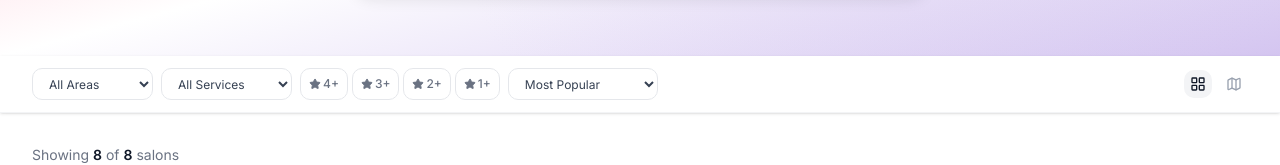
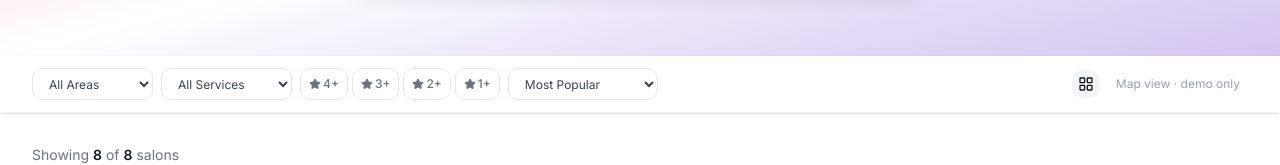
Before and after one commit to anshpatel2212/SuperXgen-HACKX, a Next.js app: page /explore in a window 1280 px wide. Shown: the part 410-575 px from the top of the page. Built offline with nearby package versions, Linux system fonts and the light colour scheme.

Commit message:
fix: connect home search to explore filters

```diff
--- a/src/app/explore/page.tsx
+++ b/src/app/explore/page.tsx
@@ -1,25 +1,22 @@
 "use client"
 
-import { useState, useMemo } from "react"
-import Link from "next/link"
+import { Suspense, useState, useMemo } from "react"
+import { useSearchParams } from "next/navigation"
 import {
   Search,
   SlidersHorizontal,
   Star,
   X,
-  Map,
   LayoutGrid,
   ChevronDown,
   Sparkles,
 } from "lucide-react"
 import { Button } from "@/components/ui/button"
-import { Input } from "@/components/ui/input"
 import { Badge } from "@/components/ui/badge"
 import { Sheet, SheetContent, SheetHeader, SheetTitle, SheetTrigger } from "@/components/ui/sheet"
 import { Separator } from "@/components/ui/separator"
-import { Skeleton } from "@/components/ui/skeleton"
 import { SalonCard } from "@/components/salon/salon-card"
-import { SALONS } from "@/data"
+import { SALONS, SERVICES } from "@/data"
 import { MUMBAI_AREAS, SERVICE_CATEGORIES, cn } from "@/lib/utils"
 import type { SearchFilters } from "@/types"
 
@@ -37,25 +34,69 @@ const defaultFilters: SearchFilters = {
   sort_by: "popularity",
 }
 
+function getInitialFilters(searchParams: URLSearchParams): SearchFilters {
+  const minPrice = Number(searchParams.get("minPrice"))
+  const maxPrice = Number(searchParams.get("maxPrice"))
+  const minRating = Number(searchParams.get("rating"))
+
+  return {
+    ...defaultFilters,
+    query: searchParams.get("q") || "",
+    city: searchParams.get("city") || defaultFilters.city,
+    area: searchParams.get("area") || "",
+    service_type: searchParams.get("service") || "",
+    min_price: Number.isFinite(minPrice) && minPrice > 0 ? minPrice : 0,
+    max_price: Number.isFinite(maxPrice) && maxPrice > 0 ? maxPrice : defaultFilters.max_price,
+    min_rating: Number.isFinite(minRating) && minRating > 0 ? minRating : 0,
+  }
+}
+
 export default function ExplorePage() {
-  const [filters, setFilters] = useState<SearchFilters>(defaultFilters)
-  const [isLoading, setIsLoading] = useState(false)
+  return (
+    <Suspense fallback={<div className="min-h-[60vh] bg-glowgo-cream/20" />}>
+      <ExplorePageFromUrl />
+    </Suspense>
+  )
+}
+
+function ExplorePageFromUrl() {
+  const searchParams = useSearchParams()
+  const searchKey = searchParams.toString()
+
+  return <ExploreResults key={searchKey} initialFilters={getInitialFilters(new URLSearchParams(searchKey))} />
+}
+
+function ExploreResults({ initialFilters }: { initialFilters: SearchFilters }) {
+  const [filters, setFilters] = useState<SearchFilters>(initialFilters)
   const [visibleCount, setVisibleCount] = useState(8)
   const [showMobileFilters, setShowMobileFilters] = useState(false)
-  const [viewMode, setViewMode] = useState<"grid" | "map">("grid")
 
   const filteredSalons = useMemo(() => {
     let result = [...SALONS]
 
     if (filters.query) {
       const q = filters.query.toLowerCase()
+      const matchingSalonIds = new Set(
+        SERVICES.filter(
+          (service) =>
+            service.active &&
+            (service.name.toLowerCase().includes(q) ||
+              service.category.toLowerCase().includes(q) ||
+              service.description.toLowerCase().includes(q))
+        ).map((service) => service.salon_id)
+      )
       result = result.filter(
         (s) =>
           s.name.toLowerCase().includes(q) ||
           s.tagline.toLowerCase().includes(q) ||
           s.area.toLowerCase().includes(q) ||
-          s.description.toLowerCase().includes(q)
+          s.description.toLowerCase().includes(q) ||
+          matchingSalonIds.has(s.id)
       )
+    }
+
+    if (filters.city) {
+      result = result.filter((s) => s.city.toLowerCase() === filters.city.toLowerCase())
     }
 
     if (filters.area) {
@@ -63,23 +104,25 @@ export default function ExplorePage() {
     }
 
     if (filters.service_type) {
-      result = result.filter((s) =>
-        s.description.toLowerCase().includes(filters.service_type.toLowerCase())
+      const serviceQuery = filters.service_type.toLowerCase()
+      const matchingSalonIds = new Set(
+        SERVICES.filter(
+          (service) =>
+            service.active &&
+            (service.category.toLowerCase().includes(serviceQuery) ||
+              service.name.toLowerCase().includes(serviceQuery) ||
+              serviceQuery.includes(service.category.toLowerCase()))
+        ).map((service) => service.salon_id)
       )
+      result = result.filter((salon) => matchingSalonIds.has(salon.id))
     }
 
-    if (filters.min_price > 0) {
-      result = result.filter((s) => {
-        const min = parseInt(s.price_range.replace(/[₹,\s]/g, "").split("-")[0]) || 0
-        return min >= filters.min_price
-      })
-    }
-
-    if (filters.max_price < 100000) {
+    if (filters.min_price > 0 || filters.max_price < 100000) {
       result = result.filter((s) => {
         const parts = s.price_range.replace(/[₹,\s]/g, "").split("-")
-        const max = parseInt(parts[1] || parts[0]) || 0
-        return max <= filters.max_price
+        const salonMin = parseInt(parts[0]) || 0
+        const salonMax = parseInt(parts[1] || parts[0]) || 0
+        return salonMax >= filters.min_price && salonMin <= filters.max_price
       })
     }
 
@@ -88,7 +131,7 @@ export default function ExplorePage() {
     }
 
     if (filters.gender) {
-      result = result.filter((s) => s.gender === filters.gender)
+      result = result.filter((s) => s.gender === filters.gender || s.gender === "unisex")
     }
 
     if (filters.luxury_level) {
@@ -166,8 +209,6 @@ export default function ExplorePage() {
             updateFilter={updateFilter}
             clearFilters={clearFilters}
             activeFilterCount={activeFilterCount}
-            viewMode={viewMode}
-            setViewMode={setViewMode}
             showMobileFilters={showMobileFilters}
             setShowMobileFilters={setShowMobileFilters}
             toggleRating={toggleRating}
@@ -183,18 +224,7 @@ export default function ExplorePage() {
           </p>
         </div>
 
-        {isLoading ? (
-          <div className="grid grid-cols-2 md:grid-cols-3 lg:grid-cols-4 gap-4 sm:gap-6">
-            {Array.from({ length: 8 }).map((_, i) => (
-              <div key={i} className="space-y-3">
-                <Skeleton className="aspect-[4/3] rounded-xl" />
-                <Skeleton className="h-4 w-3/4" />
-                <Skeleton className="h-3 w-1/2" />
-                <Skeleton className="h-8 w-full" />
-              </div>
-            ))}
-          </div>
-        ) : visibleSalons.length === 0 ? (
+        {visibleSalons.length === 0 ? (
           <EmptyState clearFilters={clearFilters} />
         ) : (
           <>
@@ -279,8 +309,6 @@ function FilterBar({
   updateFilter,
   clearFilters,
   activeFilterCount,
-  viewMode,
-  setViewMode,
   showMobileFilters,
   setShowMobileFilters,
   toggleRating,
@@ -289,8 +317,6 @@ function FilterBar({
   updateFilter: (key: keyof SearchFilters, value: string | number | boolean | null) => void
   clearFilters: () => void
   activeFilterCount: number
-  viewMode: "grid" | "map"
-  setViewMode: (v: "grid" | "map") => void
   showMobileFilters: boolean
   setShowMobileFilters: (v: boolean) => void
   toggleRating: (r: number) => void
@@ -501,25 +527,16 @@ function FilterBar({
           </div>
 
           <div className="flex items-center gap-2 shrink-0">
+            <span className="rounded-lg bg-gray-100 p-1.5 text-gray-900" aria-label="Grid view active">
+              <LayoutGrid className="w-4 h-4" />
+            </span>
             <button
-              onClick={() => setViewMode("grid")}
-              className={cn(
-                "p-1.5 rounded-lg transition-colors",
-                viewMode === "grid" ? "bg-gray-100 text-gray-900" : "text-gray-400 hover:text-gray-600"
-              )}
-              aria-label="Grid view"
+              type="button"
+              disabled
+              className="cursor-not-allowed rounded-lg px-2 py-1.5 text-xs text-gray-400"
+              title="Map view requires the planned maps integration"
             >
-              <LayoutGrid className="w-4 h-4" />
-            </button>
-            <button
-              onClick={() => setViewMode("map")}
-              className={cn(
-                "p-1.5 rounded-lg transition-colors",
-                viewMode === "map" ? "bg-gray-100 text-gray-900" : "text-gray-400 hover:text-gray-600"
-              )}
-              aria-label="Map view"
-            >
-              <Map className="w-4 h-4" />
+              Map view · demo only
             </button>
           </div>
         </div>
@@ -557,11 +574,12 @@ function FilterBar({
           </select>
 
           <button
-            onClick={() => setViewMode(viewMode === "grid" ? "map" : "grid")}
-            className="p-2 rounded-lg border border-gray-200 text-gray-500 hover:text-gray-700"
-            aria-label="Toggle view"
+            type="button"
+            disabled
+            className="cursor-not-allowed rounded-lg border border-gray-200 px-2 py-2 text-xs text-gray-400"
+            title="Map view requires the planned maps integration"
           >
-            {viewMode === "grid" ? <Map className="w-4 h-4" /> : <LayoutGrid className="w-4 h-4" />}
+            Map · demo
           </button>
         </div>
       </div>
@@ -577,7 +595,7 @@ function EmptyState({ clearFilters }: { clearFilters: () => void }) {
       </div>
       <h3 className="text-xl font-semibold text-gray-900 mb-2">No Salons Found</h3>
       <p className="text-gray-500 max-w-sm mx-auto mb-6">
-        We couldn't find any salons matching your filters. Try adjusting your search criteria.
+        We couldn&apos;t find any salons matching your filters. Try adjusting your search criteria.
       </p>
       <Button variant="outline" className="rounded-full" onClick={clearFilters}>
         Clear All Filters
--- /dev/null
+++ b/src/components/home/home-search.tsx
@@ -0,0 +1,60 @@
+"use client"
+
+import { useState, type FormEvent } from "react"
+import { useRouter } from "next/navigation"
+import { ArrowRight, Scissors, Search } from "lucide-react"
+import { Button } from "@/components/ui/button"
+
+export function HomeSearch() {
+  const router = useRouter()
+  const [city, setCity] = useState("Mumbai")
+  const [query, setQuery] = useState("")
+
+  const handleSubmit = (event: FormEvent<HTMLFormElement>) => {
+    event.preventDefault()
+
+    const params = new URLSearchParams()
+    if (city) params.set("city", city)
+    if (query.trim()) params.set("q", query.trim())
+    router.push(`/explore?${params.toString()}`)
+  }
+
+  return (
+    <form
+      onSubmit={handleSubmit}
+      className="flex flex-col gap-3 rounded-2xl border border-white/50 bg-white/80 p-2 shadow-lg backdrop-blur-xl sm:flex-row"
+    >
+      <div className="relative flex-1">
+        <Search className="absolute left-3.5 top-1/2 size-4 -translate-y-1/2 text-gray-400" />
+        <select
+          aria-label="Select city"
+          className="h-11 w-full cursor-pointer appearance-none rounded-xl border-0 bg-transparent pl-10 pr-4 text-sm text-gray-700 outline-none"
+          value={city}
+          onChange={(event) => setCity(event.target.value)}
+        >
+          <option>Mumbai</option>
+          <option>Navi Mumbai</option>
+          <option>Thane</option>
+        </select>
+      </div>
+      <div className="relative flex-1">
+        <Scissors className="absolute left-3.5 top-1/2 size-4 -translate-y-1/2 text-gray-400" />
+        <input
+          type="search"
+          placeholder="Search service or salon..."
+          aria-label="Search service or salon"
+          className="h-11 w-full rounded-xl border-0 bg-transparent pl-10 pr-4 text-sm text-gray-700 outline-none"
+          value={query}
+          onChange={(event) => setQuery(event.target.value)}
+        />
+      </div>
+      <Button
+        type="submit"
+        className="h-11 w-full rounded-xl bg-gradient-to-r from-glowgo-pink to-glowgo-lavender px-6 text-white shadow-sm hover:opacity-90 sm:w-auto"
+      >
+        Discover
+        <ArrowRight className="ml-1.5 size-4" />
+      </Button>
+    </form>
+  )
+}
```
Also changed, not shown: src/app/page.tsx (+7 -34 lines).
